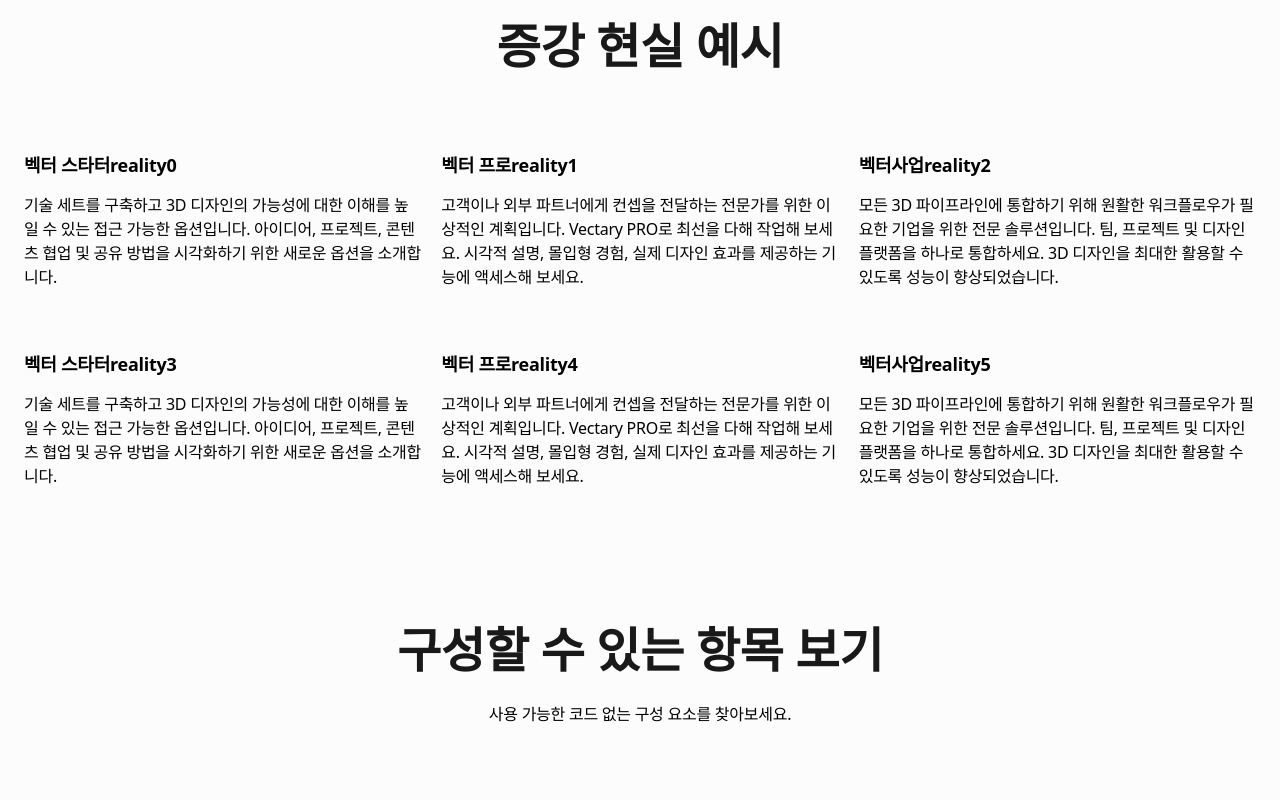
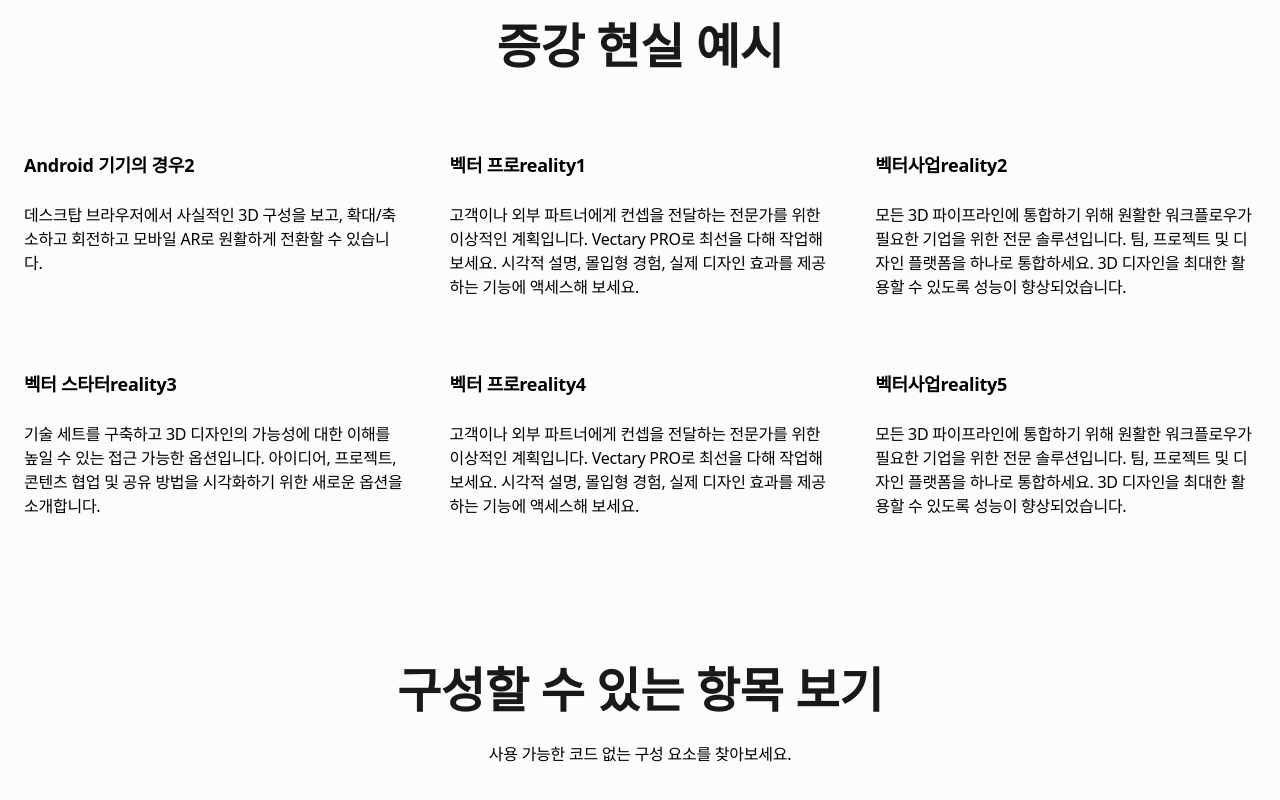
Before and after one commit to sbbc212/Achiple_WEB_Front, a Next.js app: page /reality in a window 1280 px wide. Shown: the part 5380-6180 px from the top of the page. Built offline with nearby package versions, Linux system fonts and the light colour scheme; no server answers; a web font is replaced by a local one.

Commit message:
Fix: 디테일 수정 및 타입 부여 증강현실페이지

```diff
--- a/src/components/Cardlayout/TextCard.tsx
+++ b/src/components/Cardlayout/TextCard.tsx
@@ -6,8 +6,8 @@ import type { textCardType } from "@/constants/maindata";
 function TextCard({ text, btnType, btnText }: { text: textCardType; btnType: boolean; btnText: string }) {
   return (
     <li className={styles.text_layout}>
-      <span className=" block font-bold text-[18px] mb-[14px]">{text?.title}</span>
-      <p className="my-[14px]">{text?.content}</p>
+      <span className={`block font-bold ${text?.textgray === "true" ? "text-[24px]" : "text-[18px]"}  mb-[14px]`}>{text?.title}</span>
+      <p className={`${text?.textgray === "true" ? "text-[1.2rem] text-gray-500" : ""} my-[24px]`}>{text?.content}</p>
       {btnType === true && <Linebtn text={btnText} />}
     </li>
   );
--- a/src/components/Reality/RealitySecFive.tsx
+++ b/src/components/Reality/RealitySecFive.tsx
@@ -1,4 +1,4 @@
-import { realitytitle, seceighttext } from "@/constants/realitypagedata";
+import { realitytitle, secfivetext } from "@/constants/realitypagedata";
 
 import RealityTextCard from "./RealityTextCard";
 import SectionTitleAndContent from "../Section/SectionTitleAndContent";
@@ -7,8 +7,8 @@ const RealitySecFive = () => {
   return (
     <div className="py-[60px]">
       <SectionTitleAndContent content={realitytitle[0]} />
-      <RealityTextCard realitytextdata={seceighttext.slice(0, 3)} />
-      <RealityTextCard realitytextdata={seceighttext.slice(3, 6)} />
+      <RealityTextCard realitytextdata={secfivetext.slice(0, 3)} />
+      <RealityTextCard realitytextdata={secfivetext.slice(3, 6)} />
     </div>
   );
 };
--- a/src/components/Reality/RealityTextCard.tsx
+++ b/src/components/Reality/RealityTextCard.tsx
@@ -4,7 +4,7 @@ import type { textCardType } from "@/constants/maindata";
 
 const RealityTextCard = ({ realitytextdata }: { realitytextdata: textCardType[] }) => {
   return (
-    <div className="py-6 flex justify-between gap-5">
+    <div className="py-6 flex justify-between gap-[2.8rem]">
       {realitytextdata.map((item) => (
         <TextCard key={item.id} text={item} btnType={false} btnText={""} />
       ))}
--- a/src/constants/maindata.ts
+++ b/src/constants/maindata.ts
@@ -108,6 +108,7 @@ export interface textCardType {
   content: string;
   btnText: string;
   cardtype?: string;
+  textgray?: string;
 }
 
 export const mainlastsection: textCardType[] = [
--- a/src/constants/realitypagedata.ts
+++ b/src/constants/realitypagedata.ts
@@ -16,9 +16,8 @@ export const realitytitle: titleAndContent[] = [
   },
   {
     id: "studio2",
-    title: "청중에게 감동을 주고 영향력을 창출하세요reality",
-    content:
-      "아이디어부터 최종 컨셉까지 모든 제품 버전을 웹에 표시합니다. 시청자의 관심을 사로잡고 메인 쇼케이스를 가리지 않으면서 다양한 정보를 공개하세요. 맞춤형 브랜딩을 추가하세요. 채팅에서 열거나 온라인 어디든 삽입할 수 있는 하나의 링크를 보내 공유하세요.1",
+    title: "모든 기기에서 작동하는 증강현실 기술1",
+    content: "",
   },
   {
     id: "studio3",
@@ -143,9 +142,32 @@ export const realityseceight = [
 export const seceighttext: textCardType[] = [
   {
     id: "0",
-    title: "벡터 스타터reality0",
-    content:
-      "기술 세트를 구축하고 3D 디자인의 가능성에 대한 이해를 높일 수 있는 접근 가능한 옵션입니다. 아이디어, 프로젝트, 콘텐츠 협업 및 공유 방법을 시각화하기 위한 새로운 옵션을 소개합니다.",
+    title: "데스크톱 브라우저에서reality0",
+    content: "데스크탑 브라우저에서 사실적인 3D 구성을 보고, 확대/축소하고 회전하고 모바일 AR로 원활하게 전환할 수 있습니다.",
+    btnText: "30일 무료 평가판을 시작하세요",
+    textgray: "true",
+  },
+  {
+    id: "1",
+    title: "Android 기기의 경우",
+    content: "Vectary Web AR은 Apple의 최신 ARKit 3를 활용하여 iPhone 및 iPad에서 몰입형 AR 경험을 만들어냅니다.",
+    btnText: "30일 무료 평가판을 시작하세요",
+    textgray: "true",
+  },
+  {
+    id: "2",
+    title: "Android 기기의 경우",
+    content: "Vectary Web AR은 Apple의 최신 ARKit 3를 활용하여 iPhone 및 iPad에서 몰입형 AR 경험을 만들어냅니다.",
+    btnText: "30일 무료 평가판을 시작하세요",
+    textgray: "true",
+  },
+];
+
+export const secfivetext: textCardType[] = [
+  {
+    id: "0",
+    title: "Android 기기의 경우2",
+    content: "데스크탑 브라우저에서 사실적인 3D 구성을 보고, 확대/축소하고 회전하고 모바일 AR로 원활하게 전환할 수 있습니다.",
     btnText: "30일 무료 평가판을 시작하세요",
   },
   {
```
